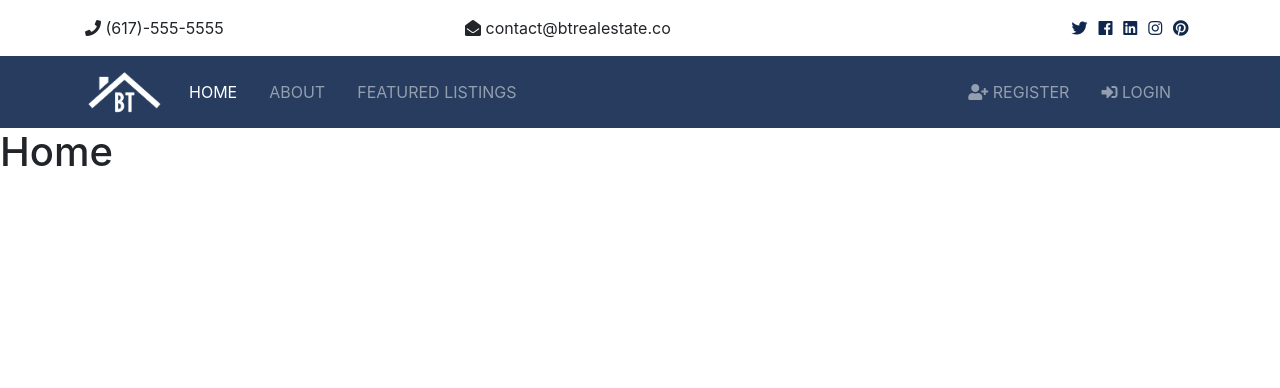
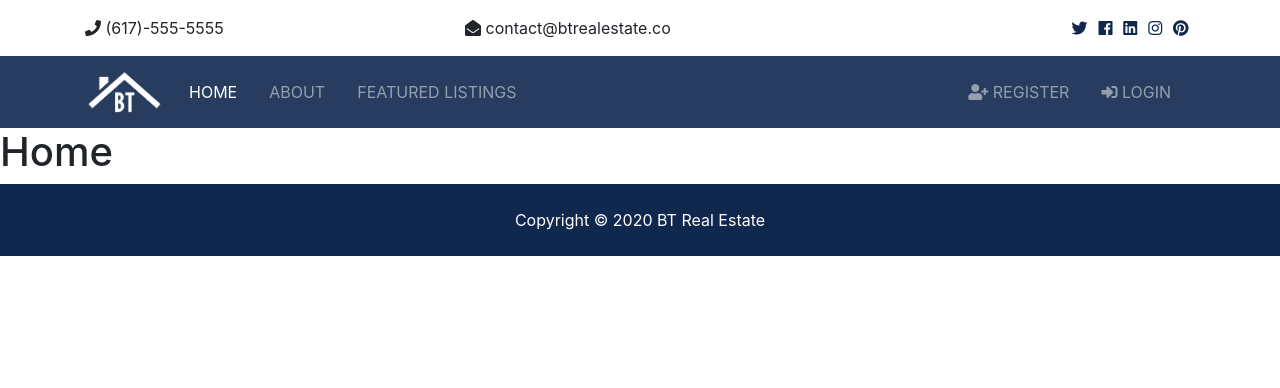
Before and after one commit to nickmccullum/btre-project, a Django app: page / in a window 1280 px wide. Shown: the top 388 px of the page. Run offline with Django 3.2, Linux system fonts and the light colour scheme; some libraries are stand-ins or nearby versions.

Commit message:
added footer

```diff
--- a/templates/base.html
+++ b/templates/base.html
@@ -90,6 +90,12 @@
     {% block content %}
     {% endblock %}
 
+  <!-- Footer -->
+  <footer id="main-footer" class="py-4 bg-primary text-white text-center">
+    Copyright &copy;
+    <span class="year"></span> BT Real Estate
+  </footer>
+
     <script src="{% static 'js/jquery-3.3.1.min.js' %}"></script>
     <script src="{% static 'js/bootstrap.bundle.min.js' %}"></script>
     <script src="{% static 'js/lightbox.min.js' %}"></script>
```
